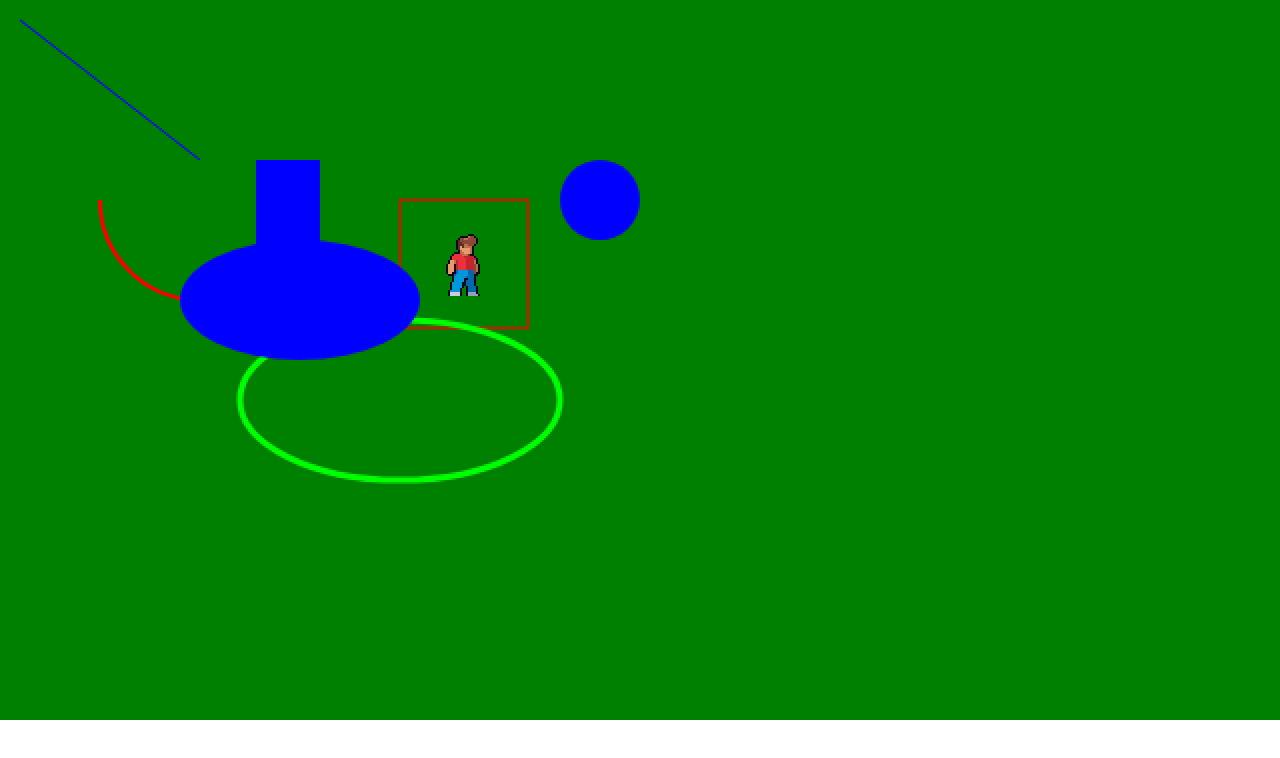
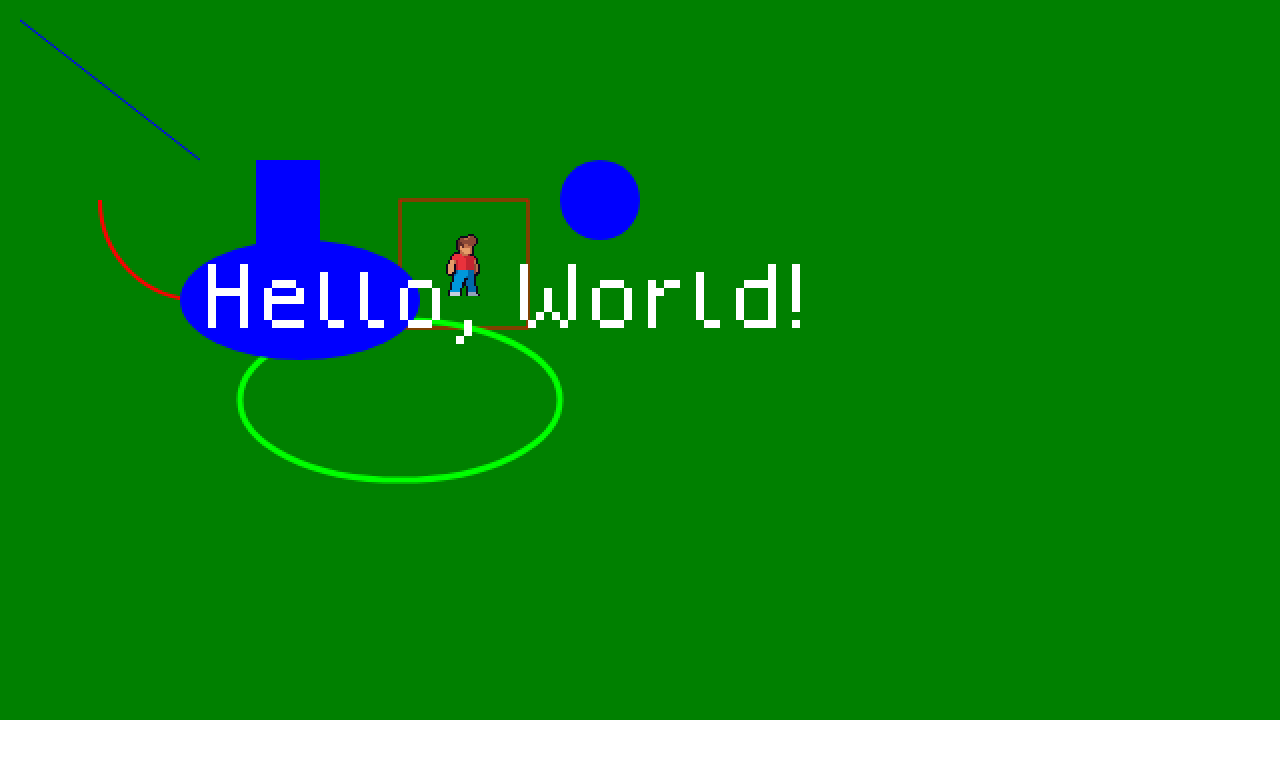
Before and after one commit to devnmarki/blit-js, a website built with Vite: page index.html in a window 1280 px wide. Built offline with nearby package versions, Linux system fonts and the light colour scheme; animation ran at ten frames a second.

Commit message:
feat: load and render fonts

```diff
--- a/package.json
+++ b/package.json
@@ -1,5 +1,5 @@
 {
-  "name": "blitjs",
+  "name": "blit-js",
   "private": true,
   "version": "0.1.0",
   "type": "module",
--- a/src/blitjs.ts
+++ b/src/blitjs.ts
@@ -272,6 +272,43 @@ export namespace BlitJS {
         };
     }
 
+    export namespace font {
+
+        export class Font {
+            private font: string;
+
+            constructor(font: string | null, size: number) {
+                this.font = `${size}px ${font ?? "Arial"}`;
+            }
+
+            render(text: string, color: Color = { r: 255, g: 255, b: 255, a: 1 }) : Surface {
+                const tempCanvas = document.createElement("canvas");
+                const tempCtx = tempCanvas.getContext("2d") as CanvasRenderingContext2D;
+                tempCtx.font = this.font;
+
+                const metrics = tempCtx.measureText(text);
+                const width = Math.ceil(metrics.width);
+
+                // fallback height: use font size (parsed from this.font string)
+                const fontSizeMatch = this.font.match(/(\d+)px/);
+                const fontSize = fontSizeMatch ? parseInt(fontSizeMatch[1], 10) : 16;
+                const height = fontSize * 1.3; // add padding so descenders (y, g, p) don't cut off
+
+                // create surface
+                const surf = new Surface([width, height]);
+
+                surf.ctx.imageSmoothingEnabled = true;
+                surf.ctx.font = this.font;
+                surf.ctx.fillStyle = `rgba(${color.r ?? 0}, ${color.g ?? 0}, ${color.b ?? 0}, ${color.a ?? 1})`;
+                surf.ctx.textBaseline = "alphabetic"; // safer than "top"
+                surf.ctx.fillText(text, 0, fontSize); // y offset = font size so baseline aligns
+
+                return surf;
+            }
+        }
+
+    }
+
     export namespace display {
 
         class Display
--- a/src/main.ts
+++ b/src/main.ts
@@ -10,6 +10,8 @@ blueBox.fill('blue');
 
 const playerSurf = await BlitJS.image.load("./images/player.png");
 const playerRect = playerSurf.getRect([200, 100]);
+
+const testFont = new BlitJS.font.Font("MedodicaRegular", 128);
 
 let movement = [false, false];
 let flip: boolean = false;
@@ -58,12 +60,15 @@ const loop = () => {
     BlitJS.draw.ellipse(display, [200, 200], [80, 40], 0, 0, 2 * Math.PI, { r: 0, g: 255, b: 0, a: 1 }, 3);
     BlitJS.draw.fillEllipse(display, [150, 150],[ 60, 30], 0, 0, 2 * Math.PI, { r: 0, g: 0, b: 255, a: 1 });
 
+    let textSurf = testFont.render("Hello, World!");
+
     display.blit(blueBox, blueBoxRect.pos);
     display.blit(BlitJS.transform.flip(playerSurf, [flip, false]), playerRect.pos);
 
     screen.blit(BlitJS.transform.scale(display, BlitJS.display.getSize()), [0, 0]);
+    //screen.blit(display, [0, 0]);
 
-    //screen.blit(display, [0, 0]);
+    screen.blit(textSurf, [200, 200]);
 
     screen.update();
 
--- a/src/styles.css
+++ b/src/styles.css
@@ -14,3 +14,8 @@ html, body {
 canvas {
   image-rendering: pixelated;
 }
+
+@font-face {
+  font-family: "MedodicaRegular";
+  src: url("/fonts/MedodicaRegular.otf") format("truetype");
+}
```
